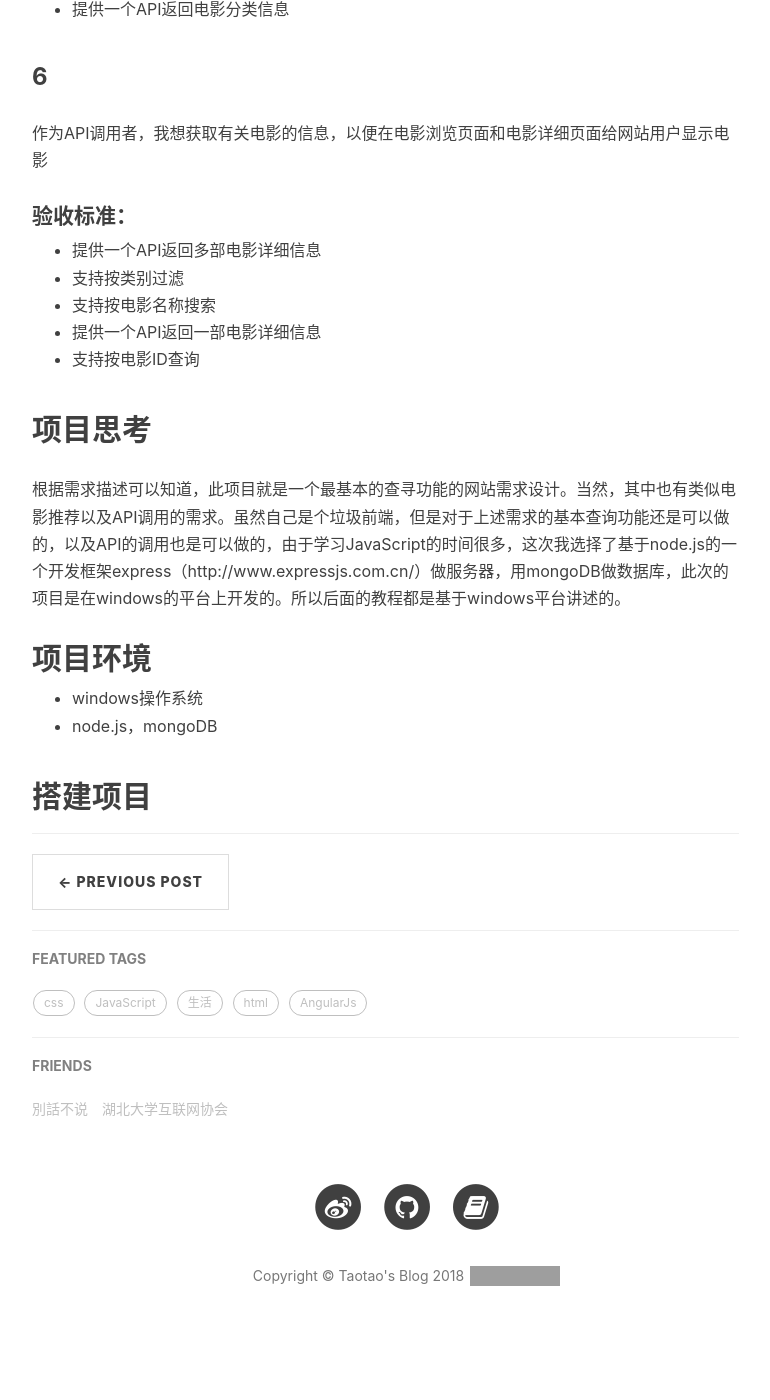
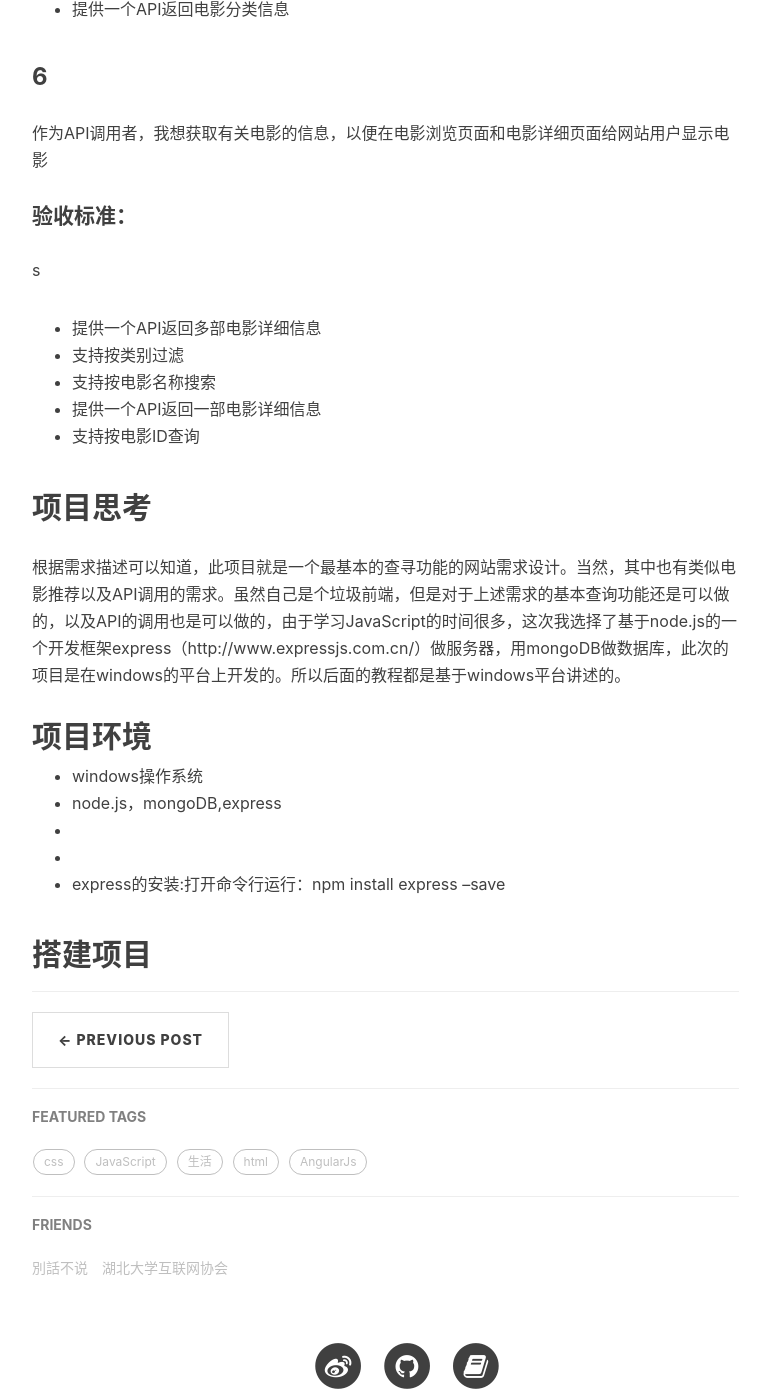
Before and after one commit to Xutaotaotao/Xutaotaotao.github.io, a Jekyll site: the page built from _posts/2018-2-7-express-mongodb.md, in a window 1280 px wide and 1400 px high, scrolled down 1937 px. Shown: the whole window, without its empty margins (233-1003 px from the left). Built offline with Jekyll 4.4.1, drawn with Linux system fonts in a browser that asks for light colours; comment, search, counter and statistics services are not loaded; before the commit the page ends 3290 px from its top, so only the background shows below that; grey boxes are pictures that could not be loaded.

Commit message:
add one step

```diff
--- a/_posts/2018-2-7-express-mongodb.md
+++ b/_posts/2018-2-7-express-mongodb.md
@@ -66,7 +66,7 @@ tags:
 作为API调用者，我想获取有关电影的信息，以便在电影浏览页面和电影详细页面给网站用户显示电影
 
 #### 验收标准：
-
+s
 - 提供一个API返回多部电影详细信息
 - 支持按类别过滤
 - 支持按电影名称搜索
@@ -78,6 +78,9 @@ tags:
 
 ## 项目环境
 - windows操作系统
-- node.js，mongoDB
+- node.js，mongoDB,express
+- [node.js的安装]:（http://www.runoob.com/nodejs/nodejs-install-setup.html）
+- [mogoDB的安装]:（https://www.jianshu.com/p/591b8d63e816）
+- express的安装:打开命令行运行：npm install express --save
 
 ## 搭建项目
```
